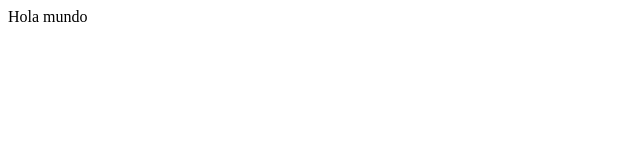
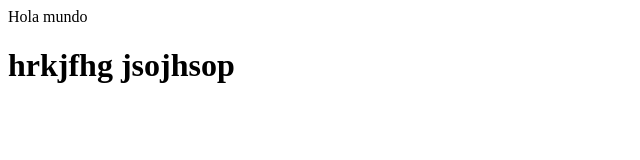
Before and after one commit to AlSE10/EjemploUso, a plain HTML site: page index.html in a window 1280 px wide. Shown: the whole page, without its empty margins (0-640 px from the left). Drawn offline with Linux system fonts and the light colour scheme.

Commit message:
Update index.html
ìse cualquier cosa

```diff
--- a/index.html
+++ b/index.html
@@ -9,6 +9,7 @@
 <body>
     <div>
         Hola mundo
+        <h1>hrkjfhg jsojhsop</h1>
     </div>
 </body>
 </html>
```
